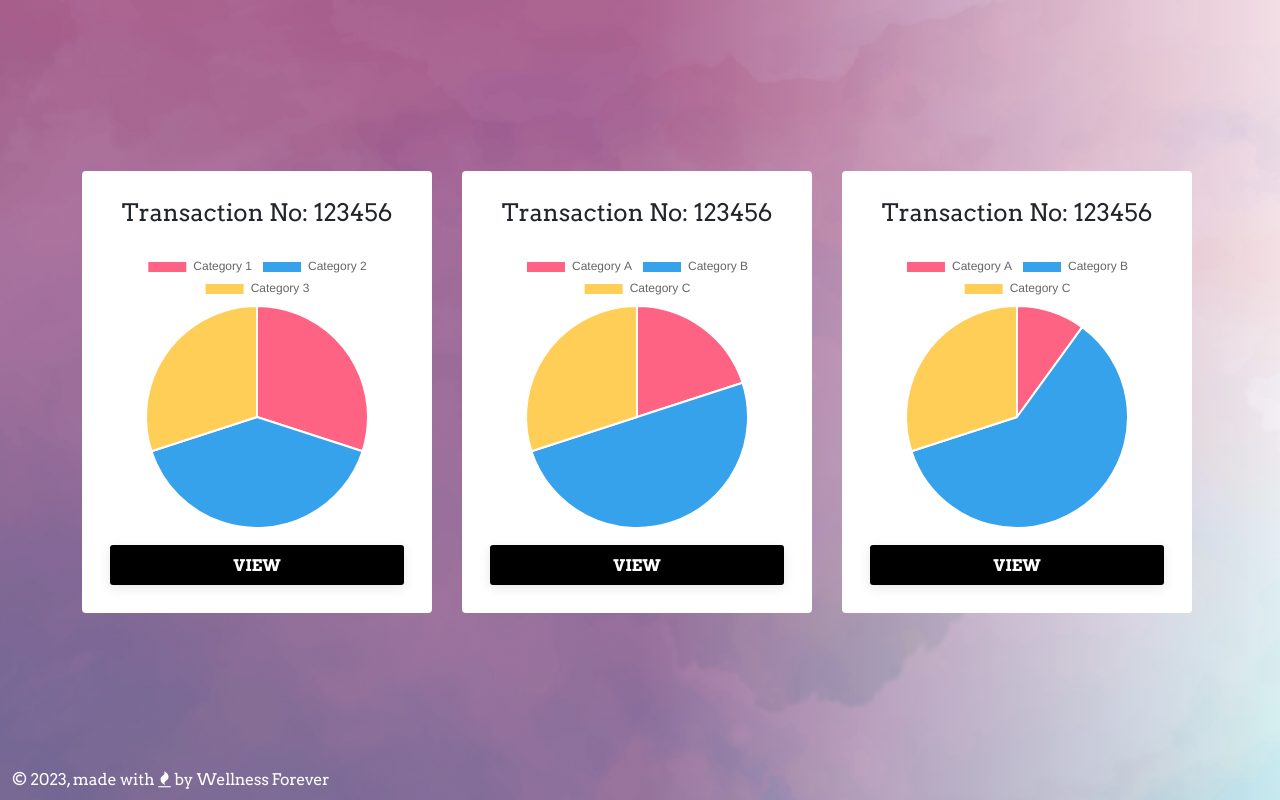
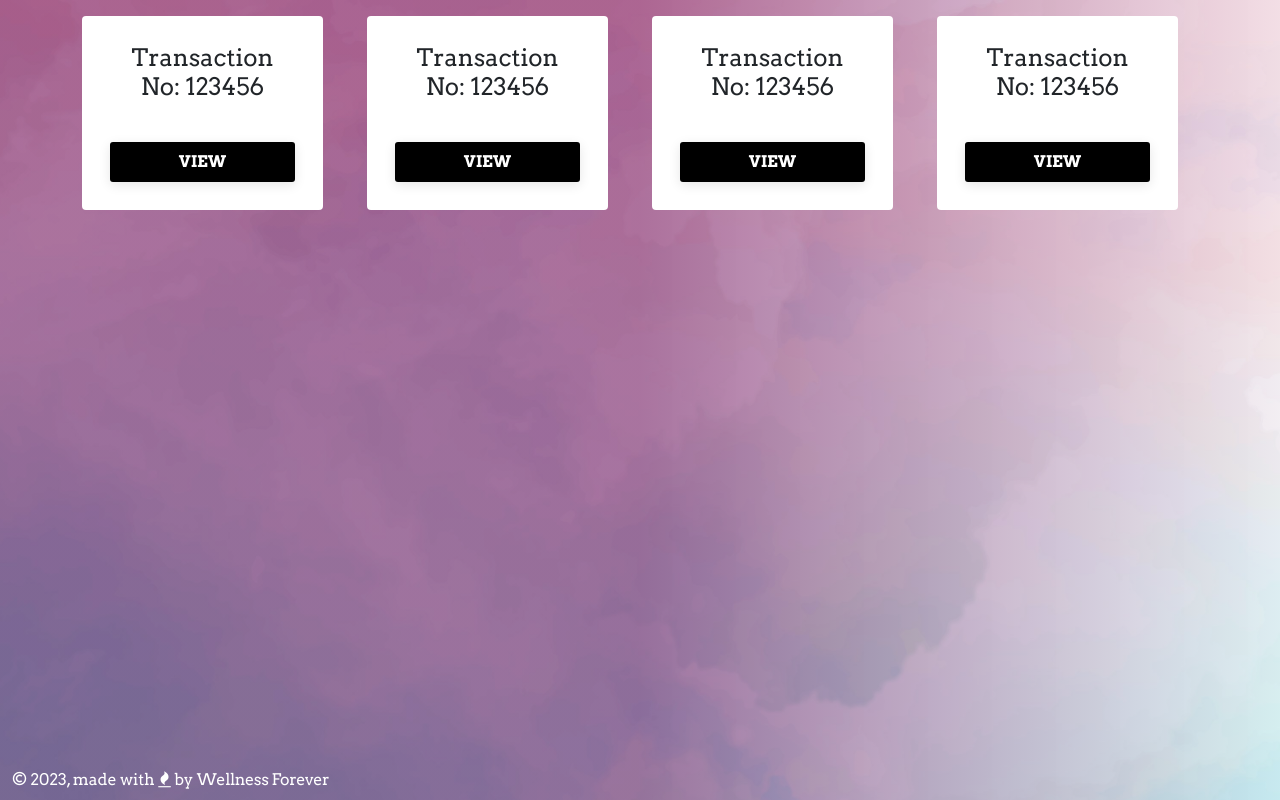
Before and after one commit to vanithaak/inventory, a website: page pages/data.html in a window 1280 px wide. Drawn offline with nearby package versions, Linux system fonts and the light colour scheme.

```diff
--- a/pages/data.html
+++ b/pages/data.html
@@ -153,7 +153,7 @@
             padding: 0;
             position: relative;
             overflow: hidden;
-            display: flex;
+            /* display: flex; */
             align-items: center;
             background-size: cover;
             background-position: 50%;
@@ -248,7 +248,7 @@
         }
 
         .card {
-            width: 350px;
+            /* width: 350px; */
             text-align: center;
             padding: 20px;
             margin-right: 20px;
@@ -269,15 +269,15 @@
     <main class="main-content  mt-0">
         <section>
             <div class="page-header min-vh-100">
-                <div class="container">
+                <div class="container mt-3">
                     <div class="row">
-                        <div class="d-flex flex-column mx-lg-0 mx-auto h-100 col-md-4 mb-3">
+                        <div class="d-flex flex-column mx-lg-0 mx-auto h-100 col-md-3 mb-3">
                             <div class="card">
                                 <div class="card-header pb-0 text-start">
                                     <h4 class="font-weight-bolder text-center">Transaction No: 123456</h4>
                                 </div>
                                 <div class="card-body">
-                                    <canvas id="pieChart1"></canvas>
+                                    <!-- <canvas id="pieChart1"></canvas> -->
                                 </div>
                                 <div class="card-footer text-center pt-0 px-lg-2 px-1 d-grid">
                                     <button class="btn-primary text-gradient font-weight-bold btn"
@@ -285,26 +285,39 @@
                                 </div>
                             </div>
                         </div>
-                        <div class="d-flex flex-column mx-lg-0 mx-auto h-100 col-md-4 mb-3">
+                        <div class="d-flex flex-column mx-lg-0 mx-auto h-100 col-md-3 mb-3">
                             <div class="card">
                                 <div class="card-header pb-0 text-start">
                                     <h4 class="font-weight-bolder text-center">Transaction No: 123456</h4>
                                 </div>
                                 <div class="card-body">
-                                    <canvas id="pieChart2"></canvas>
+                                    <!-- <canvas id="pieChart2"></canvas> -->
                                 </div>
                                 <div class="card-footer text-center pt-0 px-lg-2 px-1 d-grid">
                                     <button class="btn-primary text-gradient font-weight-bold btn">VIEW</button>
                                 </div>
                             </div>
                         </div>
-                        <div class="d-flex flex-column mx-lg-0 mx-auto h-100 col-md-4 mb-3">
+                        <div class="d-flex flex-column mx-lg-0 mx-auto h-100 col-md-3 mb-3">
                             <div class="card">
                                 <div class="card-header pb-0 text-start">
                                     <h4 class="font-weight-bolder text-center">Transaction No: 123456</h4>
                                 </div>
                                 <div class="card-body">
-                                    <canvas id="pieChart3"></canvas>
+                                    <!-- <canvas id="pieChart3"></canvas> -->
+                                </div>
+                                <div class="card-footer text-center pt-0 px-lg-2 px-1 d-grid">
+                                    <button class="btn-primary text-gradient font-weight-bold btn">VIEW</button>
+                                </div>
+                            </div>
+                        </div>
+                        <div class="d-flex flex-column mx-lg-0 mx-auto h-100 col-md-3 mb-3">
+                            <div class="card">
+                                <div class="card-header pb-0 text-start">
+                                    <h4 class="font-weight-bolder text-center">Transaction No: 123456</h4>
+                                </div>
+                                <div class="card-body">
+                                    <!-- <canvas id="pieChart3"></canvas> -->
                                 </div>
                                 <div class="card-footer text-center pt-0 px-lg-2 px-1 d-grid">
                                     <button class="btn-primary text-gradient font-weight-bold btn">VIEW</button>
@@ -763,48 +776,48 @@
 
     <script>
 
-        var ctx1 = document.getElementById('pieChart1').getContext('2d');
-        var myChart1 = new Chart(ctx1, {
-            type: 'pie',
-            data: {
-                labels: ['Category 1', 'Category 2', 'Category 3'],
-                datasets: [{
-                    label: 'Transaction Categories',
-                    data: [30, 40, 30],
-                    backgroundColor: ['#ff6384', '#36a2eb', '#ffce56'],
-                }]
-            },
-            options: {}
-        });
+        // var ctx1 = document.getElementById('pieChart1').getContext('2d');
+        // var myChart1 = new Chart(ctx1, {
+        //     type: 'pie',
+        //     data: {
+        //         labels: ['Category 1', 'Category 2', 'Category 3'],
+        //         datasets: [{
+        //             label: 'Transaction Categories',
+        //             data: [30, 40, 30],
+        //             backgroundColor: ['#ff6384', '#36a2eb', '#ffce56'],
+        //         }]
+        //     },
+        //     options: {}
+        // });
 
-        // Initialize Chart.js for the second card
-        var ctx2 = document.getElementById('pieChart2').getContext('2d');
-        var myChart2 = new Chart(ctx2, {
-            type: 'pie',
-            data: {
-                labels: ['Category A', 'Category B', 'Category C'],
-                datasets: [{
-                    label: 'Transaction Categories',
-                    data: [20, 50, 30],
-                    backgroundColor: ['#ff6384', '#36a2eb', '#ffce56'],
-                }]
-            },
-            options: {}
-        });
+        // // Initialize Chart.js for the second card
+        // var ctx2 = document.getElementById('pieChart2').getContext('2d');
+        // var myChart2 = new Chart(ctx2, {
+        //     type: 'pie',
+        //     data: {
+        //         labels: ['Category A', 'Category B', 'Category C'],
+        //         datasets: [{
+        //             label: 'Transaction Categories',
+        //             data: [20, 50, 30],
+        //             backgroundColor: ['#ff6384', '#36a2eb', '#ffce56'],
+        //         }]
+        //     },
+        //     options: {}
+        // });
 
-        var ctx3 = document.getElementById('pieChart3').getContext('2d');
-        var myChart3 = new Chart(ctx3, {
-            type: 'pie',
-            data: {
-                labels: ['Category A', 'Category B', 'Category C'],
-                datasets: [{
-                    label: 'Transaction Categories',
-                    data: [10, 60, 30],
-                    backgroundColor: ['#ff6384', '#36a2eb', '#ffce56'],
-                }]
-            },
-            options: {}
-        });
+        // var ctx3 = document.getElementById('pieChart3').getContext('2d');
+        // var myChart3 = new Chart(ctx3, {
+        //     type: 'pie',
+        //     data: {
+        //         labels: ['Category A', 'Category B', 'Category C'],
+        //         datasets: [{
+        //             label: 'Transaction Categories',
+        //             data: [10, 60, 30],
+        //             backgroundColor: ['#ff6384', '#36a2eb', '#ffce56'],
+        //         }]
+        //     },
+        //     options: {}
+        // });
 
 
     </script>
```
Also changed, not shown: pages/index2.html (+37 -36 lines).
